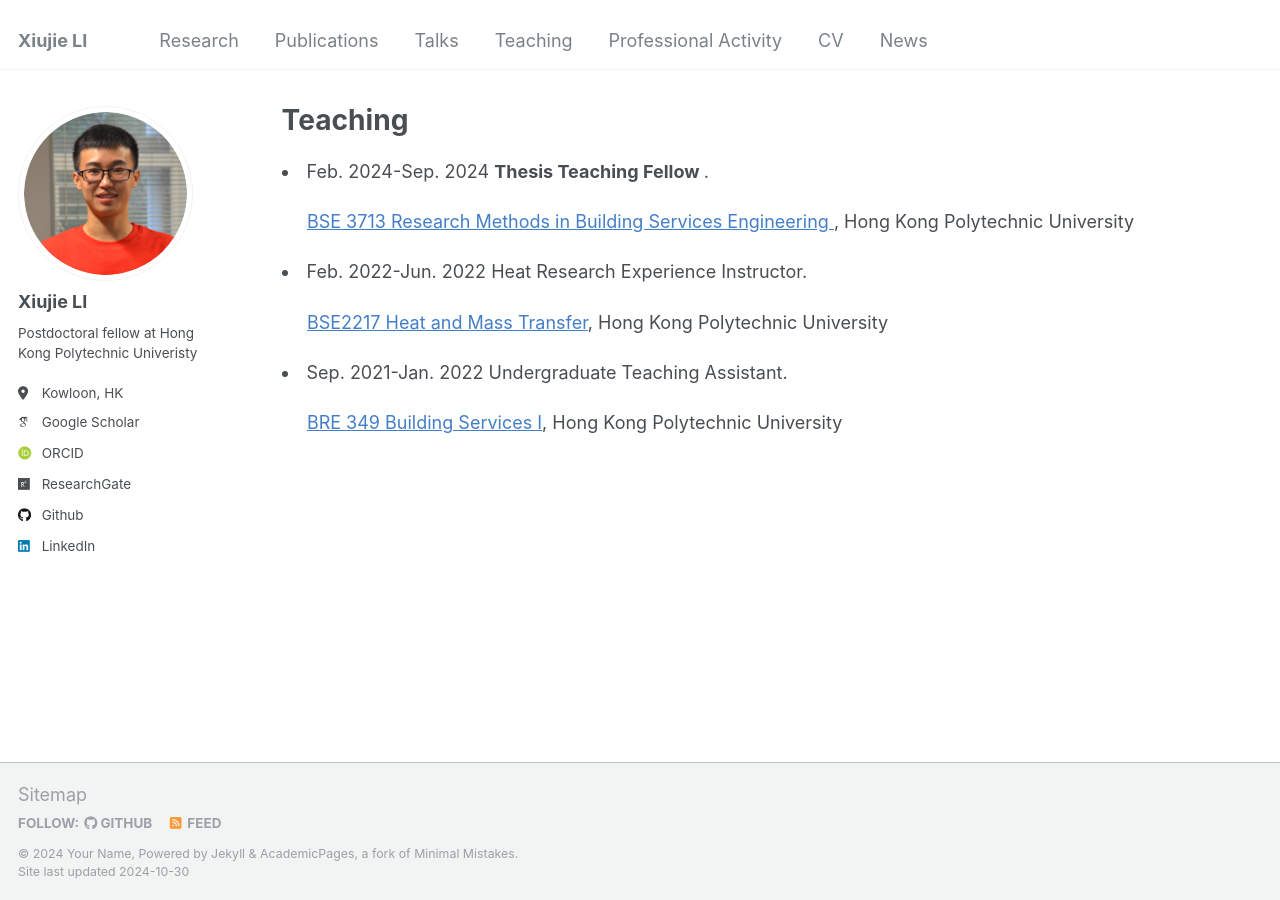
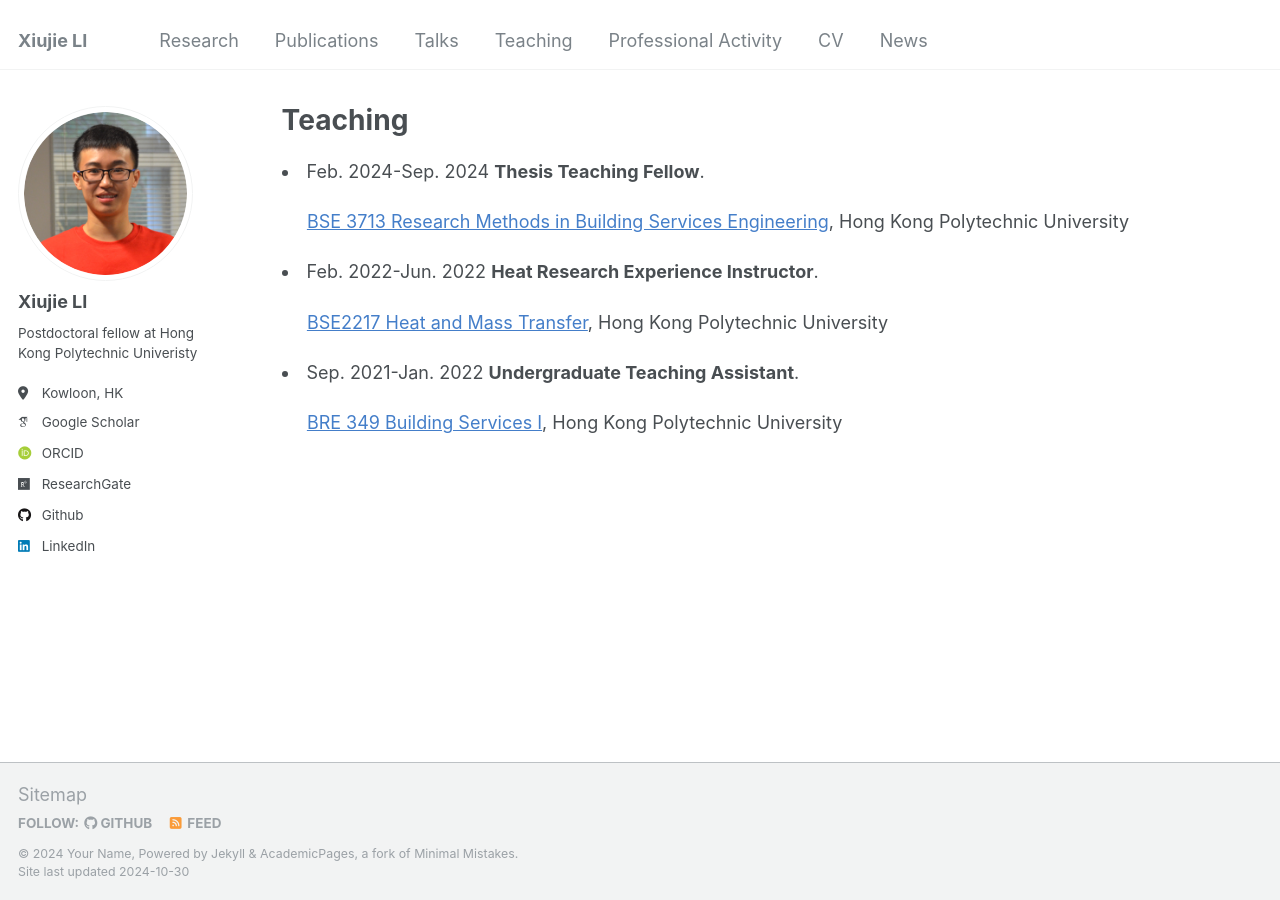
Before and after one commit to XiujieLI/XiujieLI.github.io, a Jekyll site: the page built from _pages/teaching.html, in a window 1280 px wide. Built offline with Jekyll 4.4.1, drawn with Linux system fonts in a browser that asks for light colours; some web fonts are replaced.

Commit message:
Update teaching.html

```diff
--- a/_pages/teaching.html
+++ b/_pages/teaching.html
@@ -5,11 +5,11 @@ permalink: /teaching/
 author_profile: true
 ---
 
-<p><li> Feb. 2024-Sep. 2024 <strong> Thesis Teaching Fellow </strong>.</p>
-	  <p>&nbsp;&nbsp;&nbsp;&nbsp;&nbsp;<a style="color: #447ec9" href="https://www.polyu.edu.hk/beee/-/media/department/beee/content/study/subject-code/sdf202122/bse3713.pdf?la=en&hash=0983C8039C9F23D7779C27515EEDA94F">BSE 3713 Research Methods in Building Services Engineering </a>, Hong Kong Polytechnic University </p>
-<p><li> Feb. 2022-Jun. 2022 Heat Research Experience Instructor.</p>
+<p><li> Feb. 2024-Sep. 2024 <strong> Thesis Teaching Fellow</strong>.</p>
+	  <p>&nbsp;&nbsp;&nbsp;&nbsp;&nbsp;<a style="color: #447ec9" href="https://www.polyu.edu.hk/beee/-/media/department/beee/content/study/subject-code/sdf202122/bse3713.pdf?la=en&hash=0983C8039C9F23D7779C27515EEDA94F">BSE 3713 Research Methods in Building Services Engineering</a>, Hong Kong Polytechnic University </p>
+<p><li> Feb. 2022-Jun. 2022 <strong> Heat Research Experience Instructor</strong>.</p>
 	  <p>&nbsp;&nbsp;&nbsp;&nbsp;&nbsp;<a style="color: #447ec9" href="https://exam.lib.polyu.edu.hk/handle/100/50383">BSE2217 Heat and Mass Transfer</a>, Hong Kong Polytechnic University </p>
-	  <p><li> Sep. 2021-Jan. 2022 Undergraduate Teaching Assistant.</p>
+	  <p><li> Sep. 2021-Jan. 2022 <strong> Undergraduate Teaching Assistant</strong>.</p>
 	  <p>&nbsp;&nbsp;&nbsp;&nbsp;&nbsp;<a style="color: #447ec9" href="https://exam.lib.polyu.edu.hk/handle/100/29273">BRE 349 Building Services I</a>, Hong Kong Polytechnic University </p>
 
 																	   </div>
```
